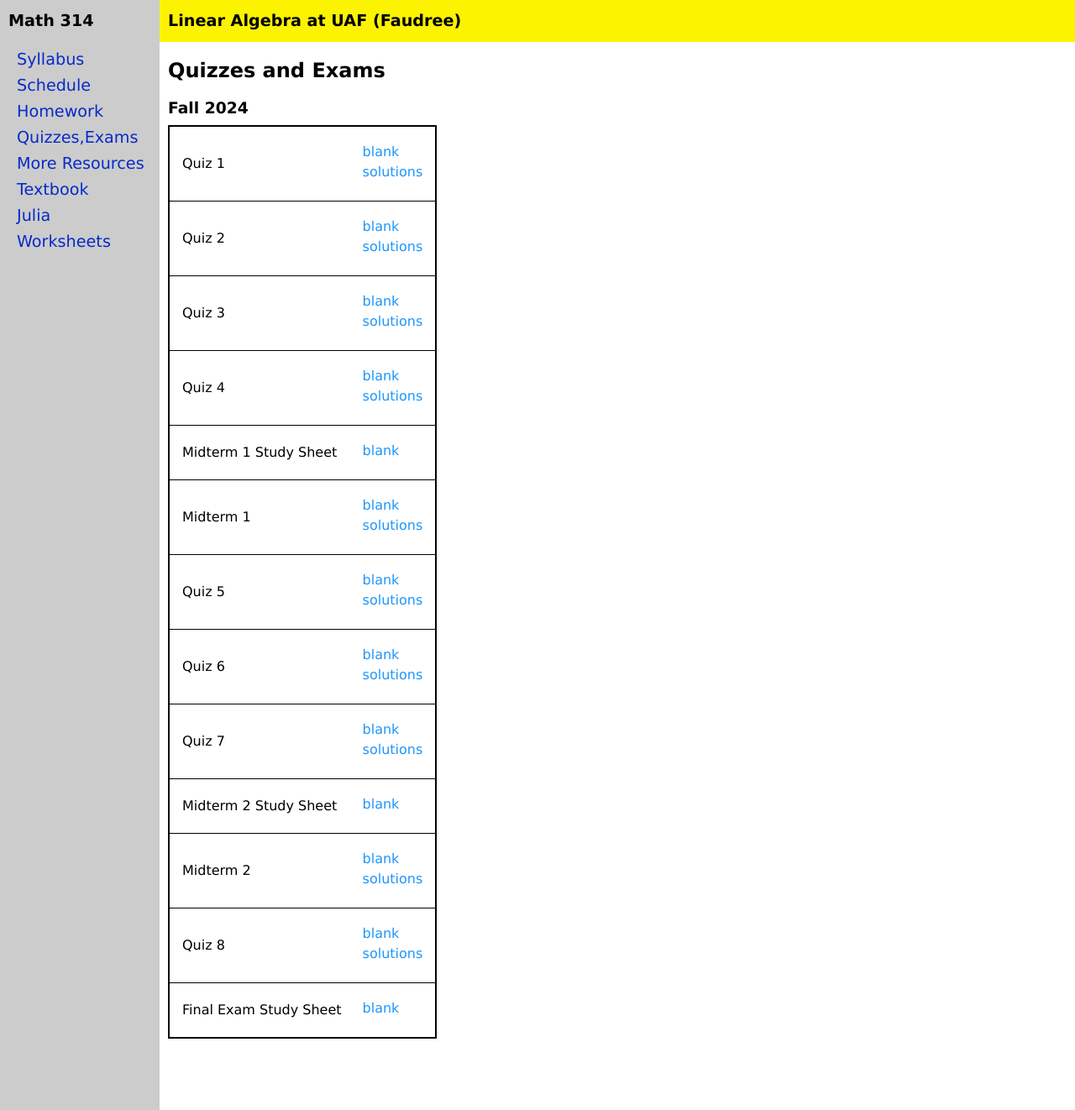
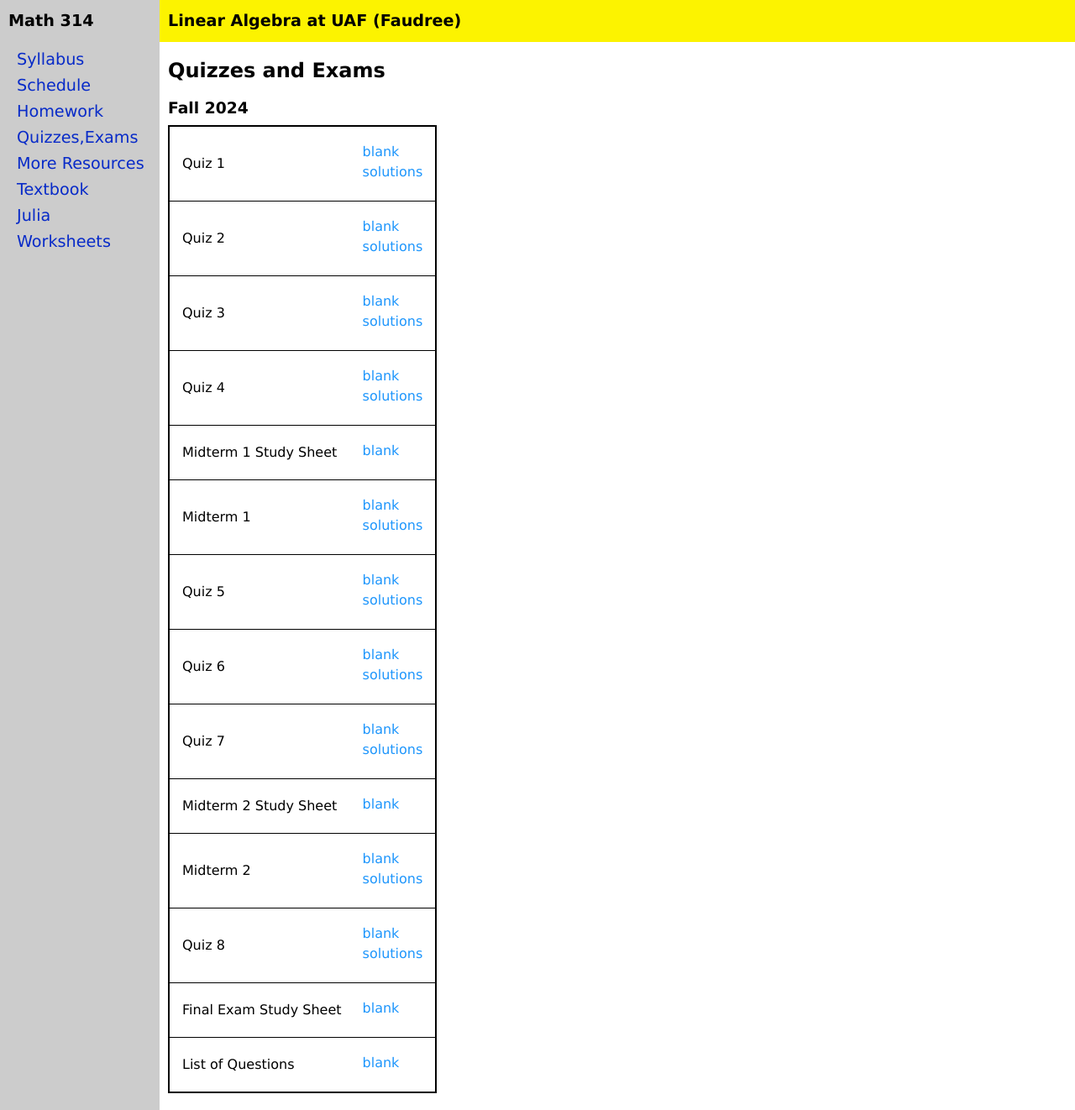
Before and after one commit to jrfaudree/LA, a Jekyll site: the page built from quizexam.md, in a window 1280 px wide and 1322 px high. Shown: the whole window at 84% size. Built offline with Jekyll 4.4.1, drawn with Linux system fonts in a browser that asks for light colours.

Commit message:
Update quizexam.yml

```diff
--- a/_data/quizexam.yml
+++ b/_data/quizexam.yml
@@ -37,3 +37,5 @@ quizexam:
   solutions: M314f24_q8-s.pdf
 - name: Final Exam Study Sheet
   blank: FE_study.pdf
+- name: List of Questions
+  blank: FE_study-questions.pdf
```
